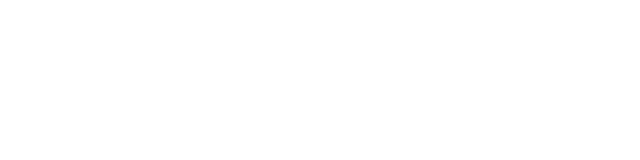
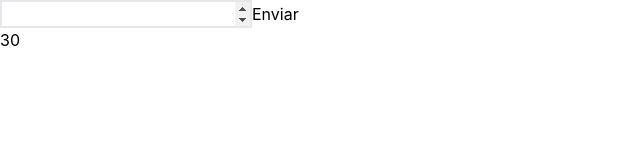
Before and after one commit to Adriasu/contex, a React (Create React App) app: page / in a window 1280 px wide. Shown: the top 160 px of the page, without its empty margins (0-640 px from the left). Built offline with nearby package versions, Linux system fonts and the light colour scheme.

Commit message:
hecho ej 1

```diff
--- a/src/Components/InputNum.jsx
+++ b/src/Components/InputNum.jsx
@@ -1,11 +1,19 @@
-import React from 'react'
+import React, { useContext, useEffect } from "react";
+import { NumContext } from "../Context/NumContext";
 
 const InputNum = () => {
+  const { setNumberInput } = useContext(NumContext);
+
+  useEffect(() => {
+    setNumberInput(30);
+  });
+
   return (
     <div>
+      <input className="border-[2px]" type="number" />
+      <button>Enviar</button>
+    </div>
+  );
+};
 
-    </div>
-  )
-}
-
-export default InputNum
+export default InputNum;
--- a/src/Components/ShowNum.jsx
+++ b/src/Components/ShowNum.jsx
@@ -1,9 +1,13 @@
-import React from 'react'
+import React, {useContext} from 'react'
+import { NumContext } from '../Context/NumContext'
 
 const ShowNum = () => {
+  const {numberInput} = useContext(NumContext)
+
+
   return (
     <div>
-
+      <p>{numberInput}</p>
     </div>
   )
 }
--- a/src/Context/NumContext.jsx
+++ b/src/Context/NumContext.jsx
@@ -1,12 +1,14 @@
 // ./context.jsx
-import React, { createContext } from "react";
+import React, { createContext, useState } from "react";
 
 export const NumContext = createContext(null);
 
 export default function NumContextProvider({children}) {
 
+	const [numberInput, setNumberInput] = useState(0)
+
 	return(
-		<NumContext.Provider>
+		<NumContext.Provider value={{numberInput, setNumberInput}}>
 			{children}
 		</NumContext.Provider>
 	)
```
